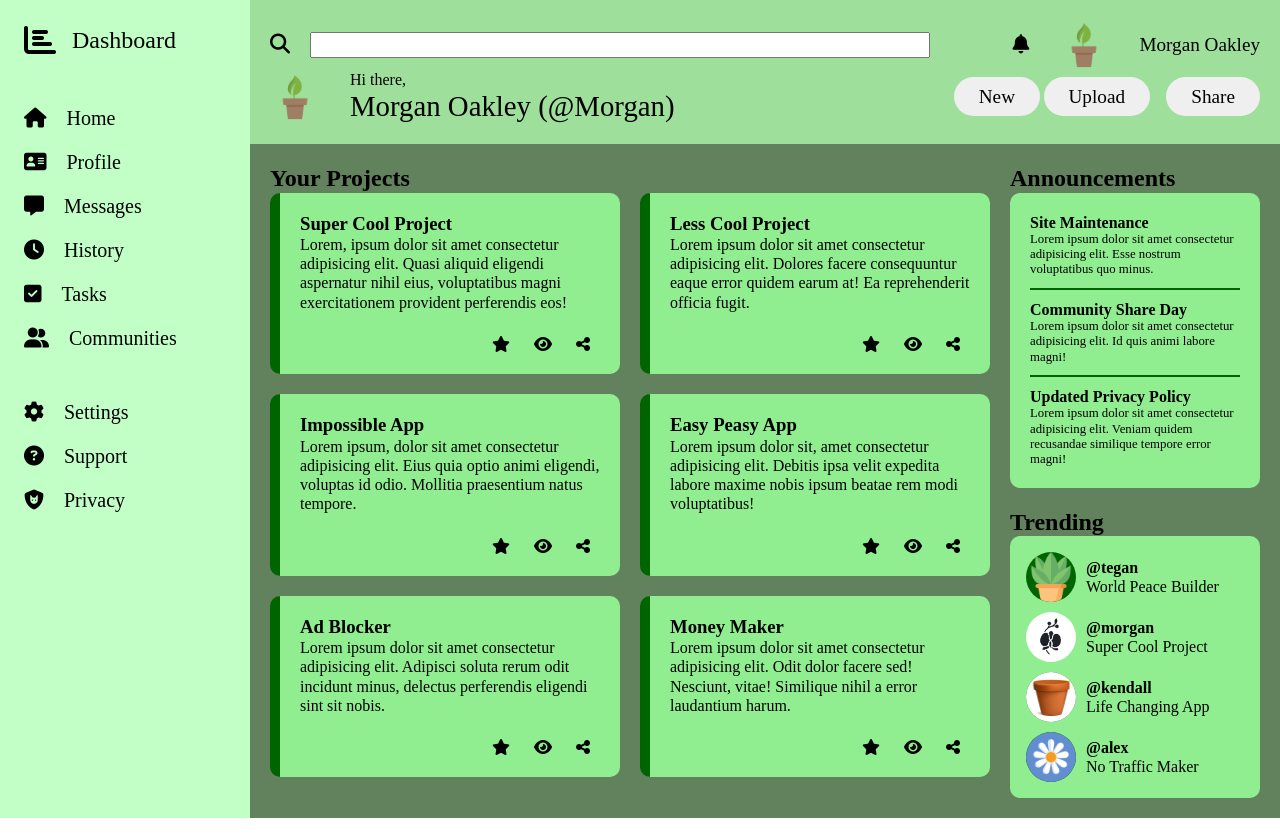
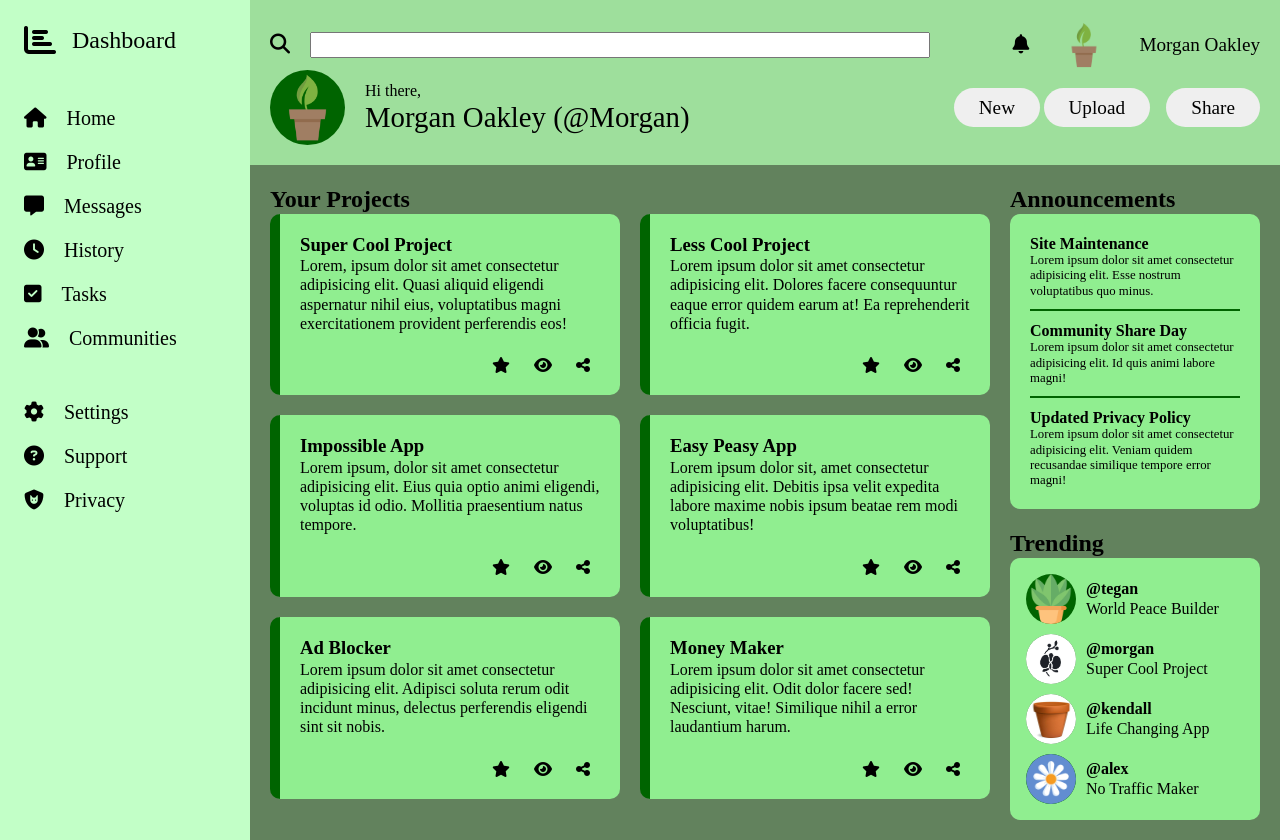
Before and after one commit to plantpirate/odin_projects, a plain HTML site: page odin_admin-dashboard/index.html in a window 1280 px wide. Before the commit the page ends 818 px from the top, so only its background shows below. Drawn offline with Linux system fonts and the light colour scheme.

Commit message:
update greet container img

```diff
--- a/odin_admin-dashboard/style.css
+++ b/odin_admin-dashboard/style.css
@@ -109,9 +109,15 @@ label i {
 .greet-container {
   display: flex;
   align-items: center;
-  gap: 30px;
+  gap: 20px;
 }
 
+.greet-container img {
+  width: 75px;
+  height: 75px;
+  background-color: darkgreen;
+  border-radius: 50%;
+}
 .bottom {
   font-size: 1.8rem;
 }
```
